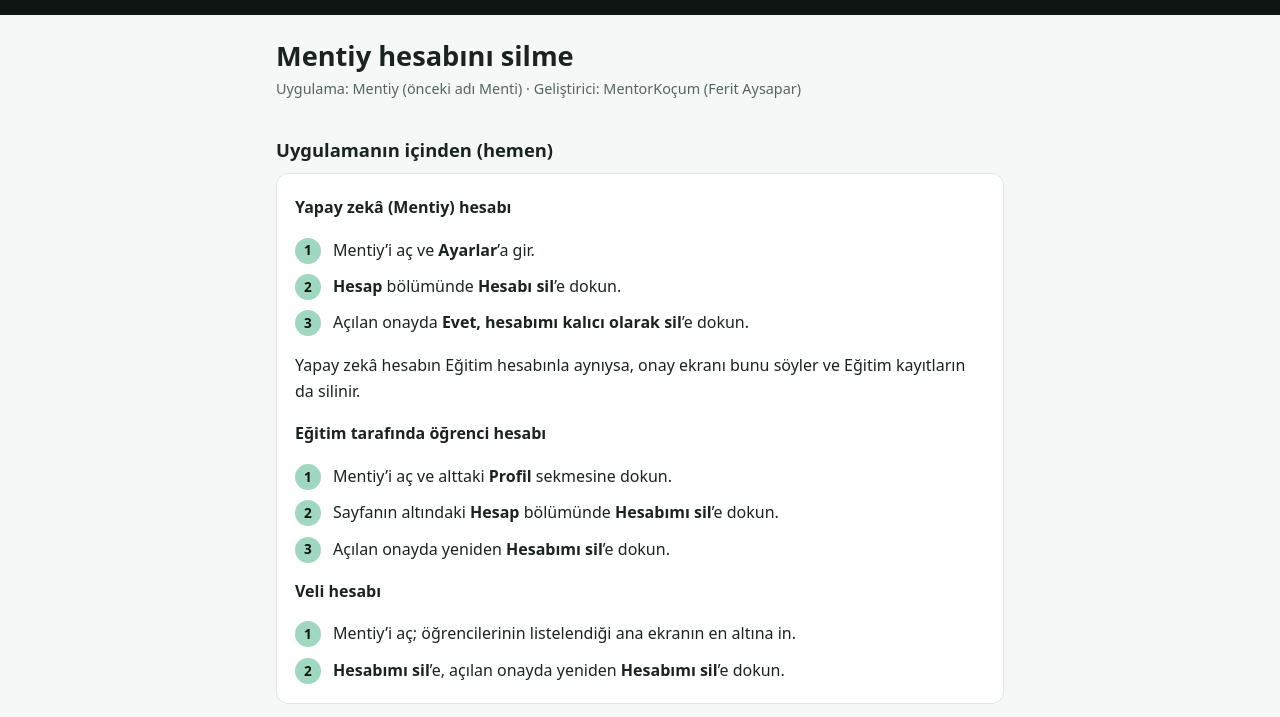
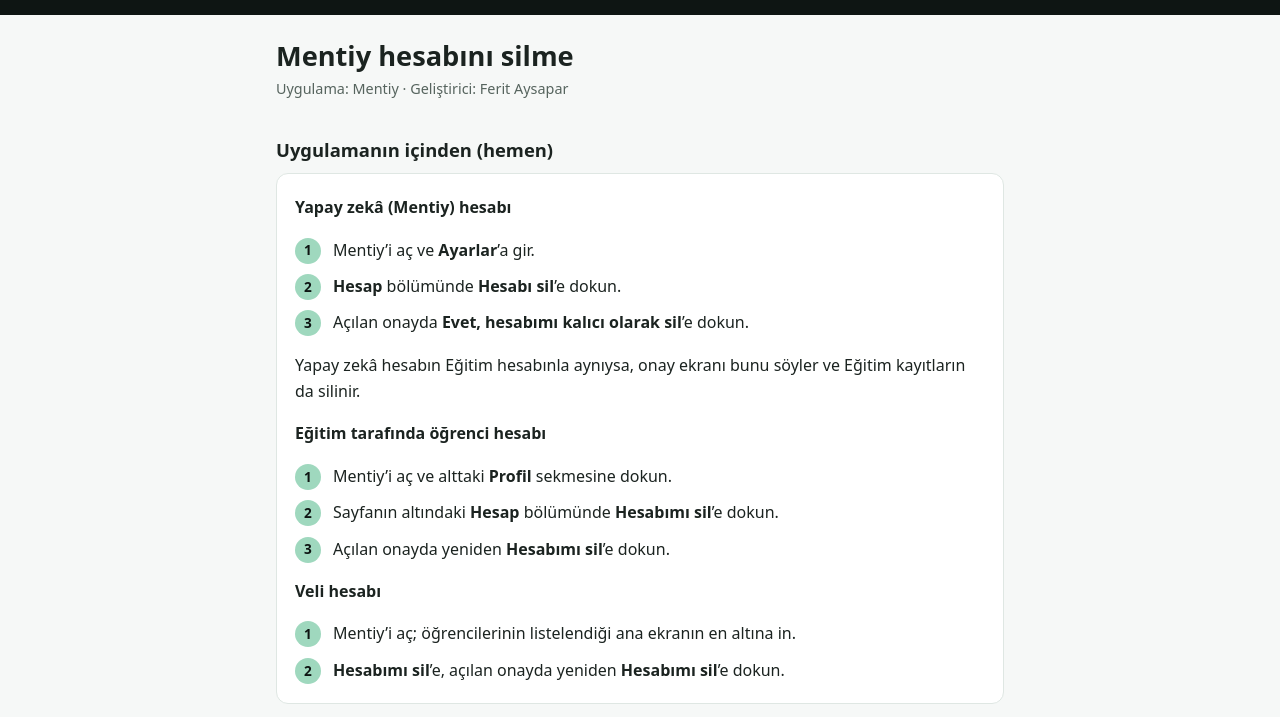
Before and after one commit to mentorkocum/mentorkocum.github.io, a plain HTML site: page hesap-silme.html in a window 1280 px wide. Shown: the part 69-786 px from the top of the page. Drawn offline with Linux system fonts and the light colour scheme.

Commit message:
Destek ve hesap silme: geliştirici satırında eski ad yok (Apple 2.3.8 taraması, 26.11)
Co-Authored-By: Claude Opus 5.5 <noreply@anthropic.com>

```diff
--- a/hesap-silme.html
+++ b/hesap-silme.html
@@ -12,7 +12,7 @@
 <header><div class="ic"><img src="logo.svg" alt="Mentiy"></div></header>
 <main>
 <h1>Mentiy hesabını silme</h1>
-<p class="tarih">Uygulama: Mentiy (önceki adı Menti) · Geliştirici: MentorKoçum (Ferit Aysapar)</p>
+<p class="tarih">Uygulama: Mentiy · Geliştirici: Ferit Aysapar</p>
 
 <h2>Uygulamanın içinden (hemen)</h2>
 <div class="kutu">
```
Also changed, not shown: destek.html (+1 -1 lines).
